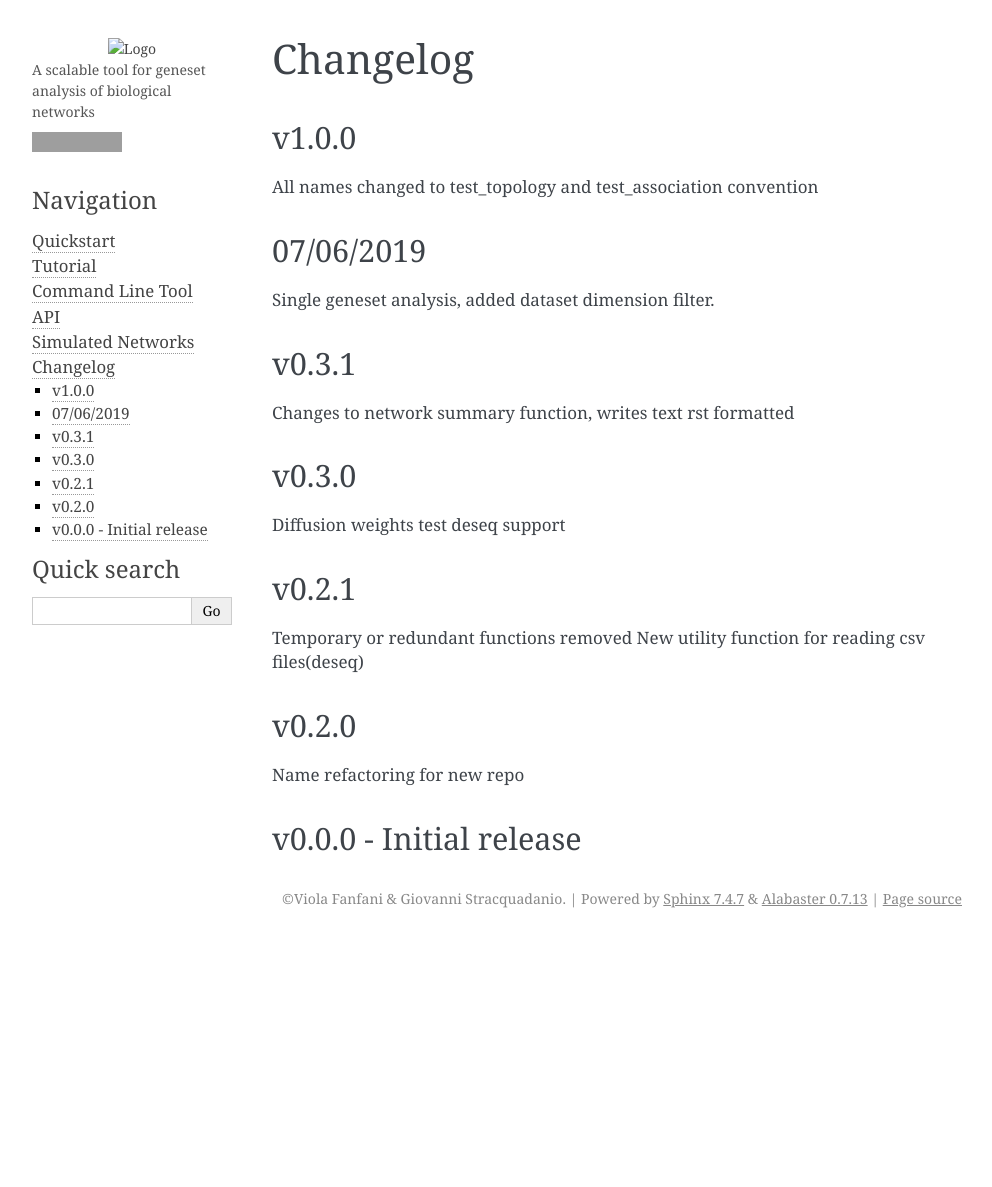
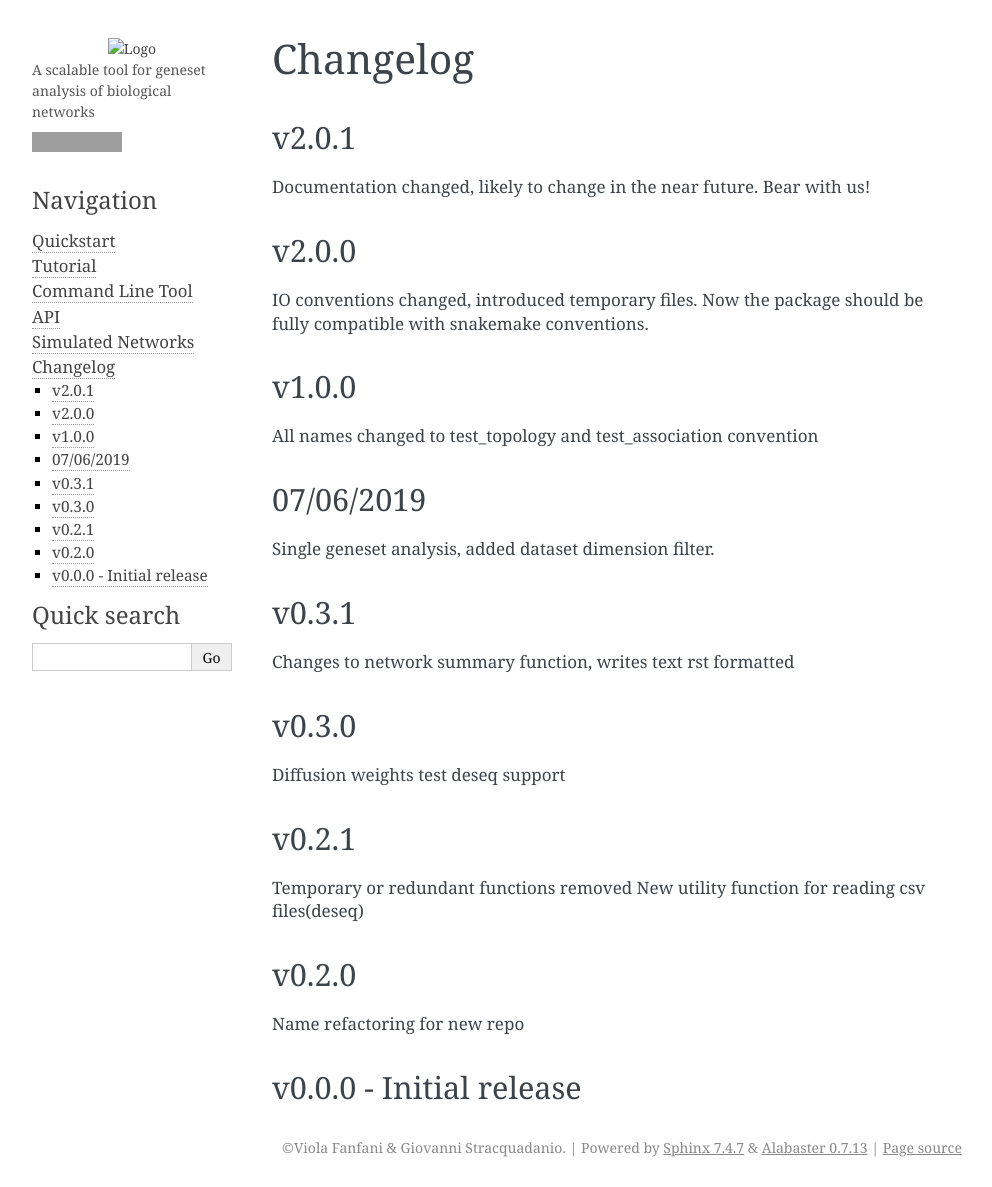
Before and after one commit to stracquadaniolab/pygna, a Sphinx documentation site: the page built from docs/changelog.rst, in a window 1280 px wide and 1187 px high. Shown: the whole window, without its empty margins (148-1140 px from the left). Built offline with Sphinx 7.4.7, drawn with Linux system fonts in a browser that asks for light colours; grey boxes are pictures that could not be loaded.

Commit message:
small changes to docs

```diff
--- a/docs/changelog.rst
+++ b/docs/changelog.rst
@@ -1,31 +1,43 @@
 Changelog
 =========
 
+v2.0.1
++++++++
+Documentation changed, likely to change in the near future.
+Bear with us!
+
+v2.0.0
++++++++
+IO conventions changed, introduced temporary files.
+Now the package should be fully compatible with snakemake
+conventions.
+
+
 v1.0.0
-------
+++++++
 All names changed to test_topology and test_association convention
 
 07/06/2019
-----------
+++++++++++
 Single geneset analysis, added dataset dimension filter.
 
 v0.3.1
-------
+++++++
 Changes to network summary function, writes text rst formatted
 
 v0.3.0
-------
+++++++
 Diffusion weights test
 deseq support
 
 v0.2.1
-------
++++++++
 Temporary or redundant functions removed
 New utility function for reading csv files(deseq)
 
 v0.2.0
-------
+++++++
 Name refactoring for new repo
 
 v0.0.0 - Initial release
-------------------------
+++++++++++++++++++++++++
```
